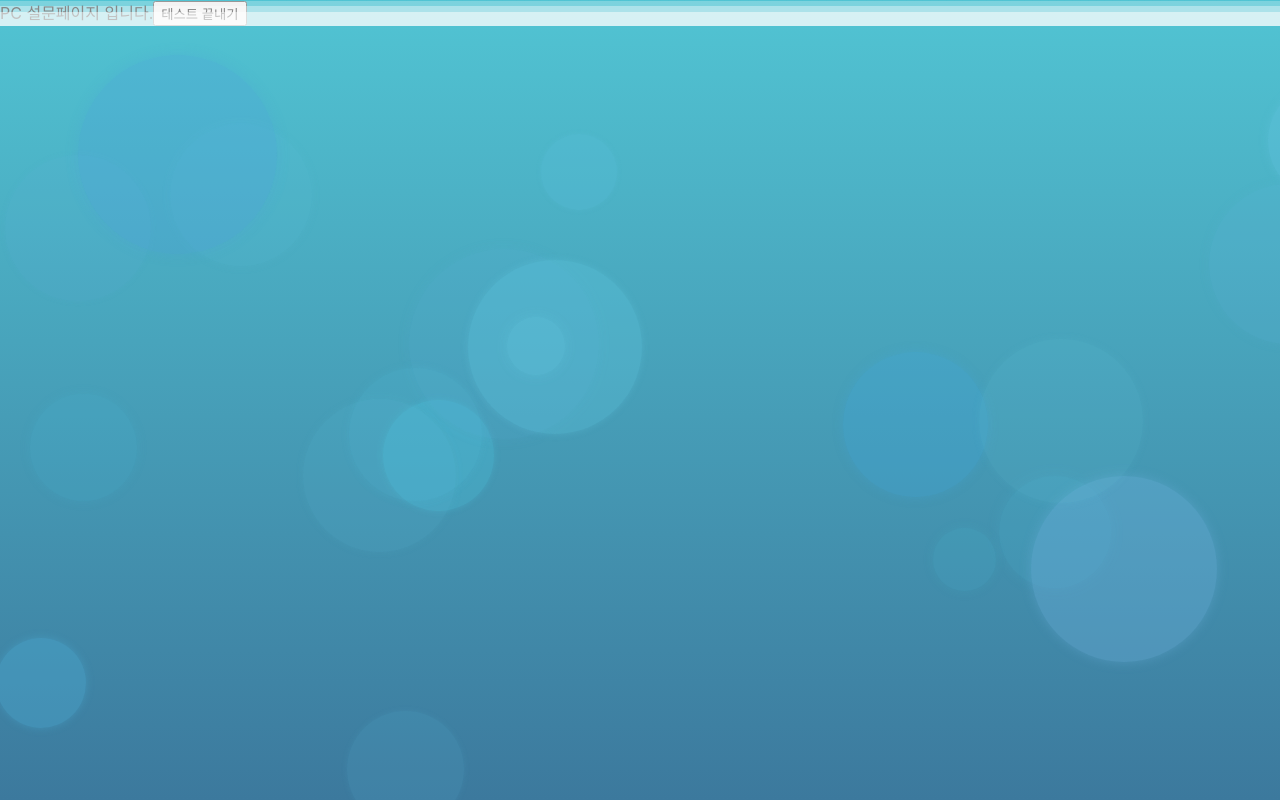
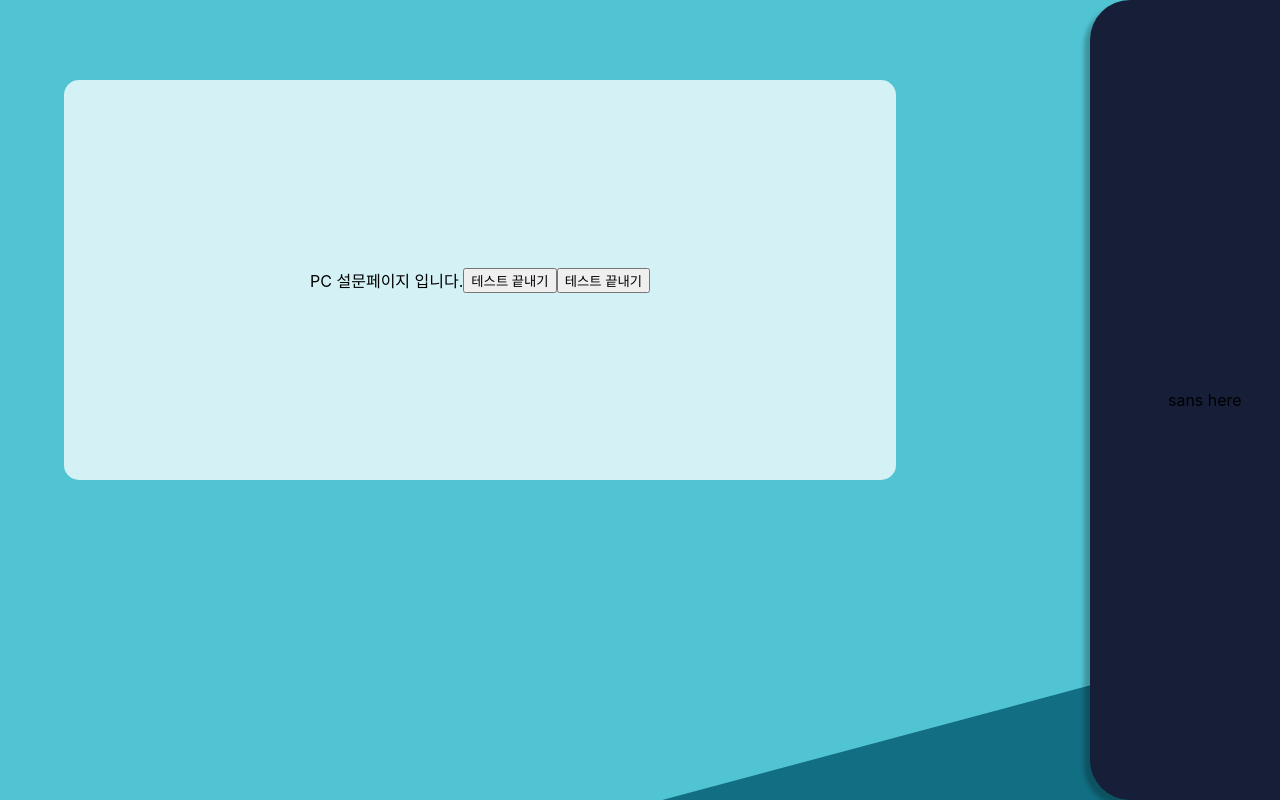
Before and after one commit to Jongminfire/SM-Drunk-Test, a React (Create React App) app: page /main in a window 1280 px wide. Built offline with nearby package versions, Linux system fonts and the light colour scheme.

Commit message:
Add animation for main page background

```diff
--- a/src/Pages/MainPage.js
+++ b/src/Pages/MainPage.js
@@ -3,14 +3,117 @@ import { useHistory } from "react-router-dom";
 import { useMediaQuery } from "react-responsive";
 import WaveEffect from "../Functions/WaveEffect"
 
+import styled, { css } from "styled-components";
+import Button from '@material-ui/core/Button';
+import CloseIcon from '@material-ui/icons/Close';
+import NavigateBeforeIcon from '@material-ui/icons/NavigateBefore';
+import NavigateNextIcon from '@material-ui/icons/NavigateNext';
+import './MainPage.scss'
+
+const Background = styled.div`
+	position: relative;
+	background-color: #51c4d3;
+	width: 100%;
+	height: 100vh;
+	overflow: hidden;
+`;
+
+const Contents = styled.div`
+	position: absolute;
+	display: flex;
+	justify-content: center;
+	align-items: center;
+	background-color: #d4f2f6;
+	min-width: 65vw;
+	min-height: 50vh;
+	border-radius: 15px;
+	left: 5vw;
+	top: 10vh;
+`;
+
+const Carddrawer=styled.div`
+	position: absolute;
+	display: flex;
+	justify-content: center;
+	align-items: center;
+	background-color: #171F38;
+	width: 18vw;
+	height: 100vh;
+	border-radius: 40px;
+	right: -40px;
+	top: 0;
+	box-shadow: -6px 6px 4px 0px #00000040;
+`;
+
+
+const OtherBackground = ()=>{
+	const [stag, setStag] = React.useState(0)
+	const clk = ()=>{
+		console.log(stag)
+		if(stag==0){
+			setStag(1);
+		}
+		else if(stag==1){
+			setStag(2);
+			setTimeout(() => {
+				setStag(3)
+				setTimeout(() => {
+					setStag(0)
+				}, 0.5*1000);
+			}, 0.5*1000);
+		}else if(stag==2){
+			return
+		}
+	}
+	return (
+		<div class="othbg" stag={stag} onClick={clk}></div>
+	)
+}
+
+const CardSmall = ()=>{
+
+}
+const CardBig = (prop) => {
+	const InnerCard=styled.div`
+		background:${prop.bg};
+		box-shadow: 2px -2px 8px 0px #0001;
+		height: 80vh;
+		width: 30vw;
+	`
+	return <InnerCard>
+		Wow such card content
+
+	</InnerCard>
+}
+
+const CardPopup = ()=>{
+
+	return (
+		<div class="popup-container" >
+			<CardBig class="card"></CardBig>
+			<CloseIcon class="close"></CloseIcon>
+			<NavigateBeforeIcon class="prevbtn"></NavigateBeforeIcon>
+			<NavigateNextIcon class="nextbtn"></NavigateNextIcon>
+		</div>
+	)
+}
+
 const MainPage = (props) => {
 	const { onClickFinish } = props;
 	return (
-		<div>
+		<Background>
+			<OtherBackground>
+			</OtherBackground>
+			<Contents>
 			PC 설문페이지 입니다.
 			<button onClick={onClickFinish}>테스트 끝내기</button>
-			<WaveEffect/>
-		</div>
+			<button onClick={onClickFinish}>테스트 끝내기</button>
+			</Contents>
+			<Carddrawer>
+				sans here
+			</Carddrawer>
+			{/* <WaveEffect/> */}
+		</Background>
 	);
 };
 
--- /dev/null
+++ b/src/Pages/MainPage.scss
@@ -0,0 +1,28 @@
+.othbg{
+    position: absolute;
+    transform: rotate(-15deg);
+    justify-content: center;
+    align-items: center;
+    background: #126E82;
+    min-width: 200vw;
+    min-height: 120vh;
+    border-radius: 15px;
+    left: -20vw;
+    transition: top 0.5s ease-in-out;
+    top: 90vh;
+    &[stag='0']{
+        top: 90vh;
+        transition: top 0.5s ease-in-out;
+    }
+    &[stag='1']{
+        top: -35vh;
+    }
+    &[stag='2']{
+        top: -160vh;
+    }
+    &[stag='3']{
+        transition: none;
+        top: 120vh;
+    }
+    cursor:pointer;
+}
```
Also changed, not shown: package.json (+7 -1 lines), 1 other file (tests, documents, lock files or other folders).
